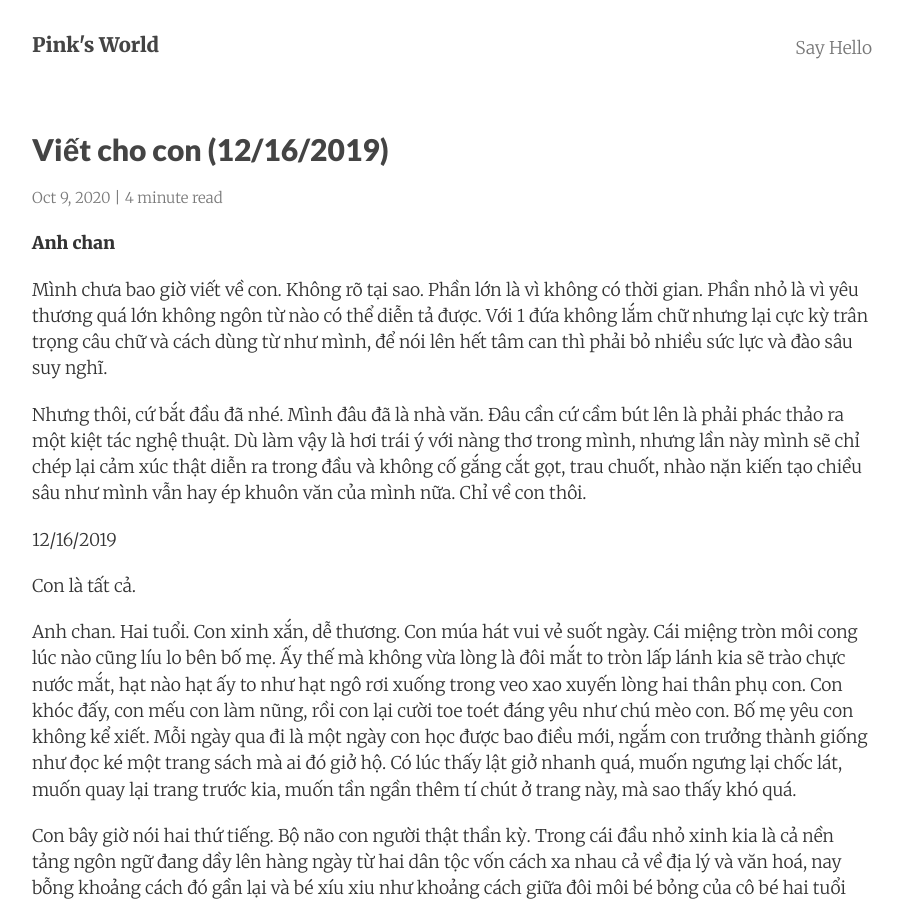
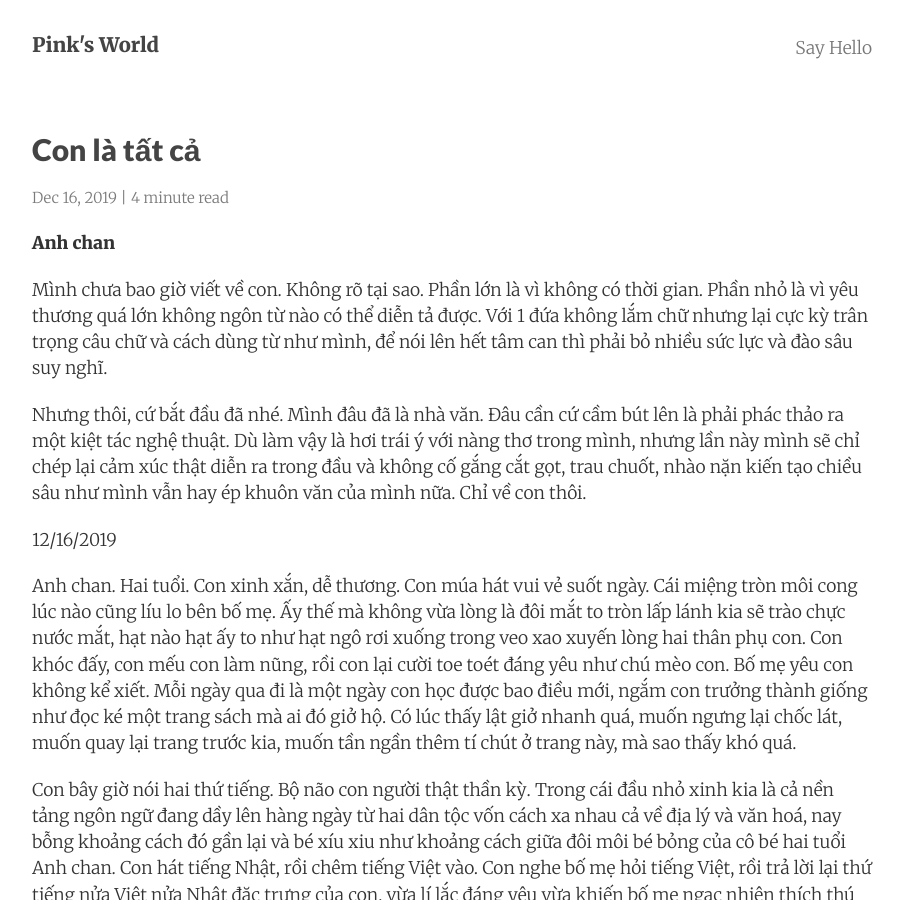
Before and after one commit to hongvtt7791/hongvtt7791.github.io, a Jekyll site: the page built from _posts/2020-10-09-viết-cho-con-12-16-2019.md, in a window 1280 px wide and 900 px high. Shown: the whole window, without its empty margins (188-1092 px from the left). Built offline with Jekyll 4.4.1, drawn with Linux system fonts in a browser that asks for light colours; nearby versions of some CDN libraries; a script that is not in the unit is left out; comment, search, counter and statistics services are not loaded.

Commit message:
Update Post “2020-10-09-viết-cho-con-12-16-2019”

```diff
--- a/_posts/2020-10-09-viết-cho-con-12-16-2019.md
+++ b/_posts/2020-10-09-viết-cho-con-12-16-2019.md
@@ -1,7 +1,7 @@
 ---
 layout: post
-title: Viết cho con (12/16/2019)
-date: 2020-10-09T00:19:48.503Z
+title: Con là tất cả
+date: 2019-12-16T00:19:48.503Z
 thumbnail: /asset/img/uploads/upload1.jpg
 categories: Anh Chan 2 tuổi
 ---
@@ -11,11 +11,7 @@ Mình chưa bao giờ viết về con. Không rõ tại sao. Phần lớn là v
 
 Nhưng thôi, cứ bắt đầu đã nhé. Mình đâu đã là nhà văn. Đâu cần cứ cầm bút lên là phải phác thảo ra một kiệt tác nghệ thuật. Dù làm vậy là hơi trái ý với nàng thơ trong mình, nhưng lần này mình sẽ chỉ chép lại cảm xúc thật diễn ra trong đầu và không cố gắng cắt gọt, trau chuốt, nhào nặn kiến tạo chiều sâu như mình vẫn hay ép khuôn văn của mình nữa. Chỉ về con thôi.
 
-
-
 12/16/2019
-
-Con là tất cả.
 
 Anh chan. Hai tuổi. Con xinh xắn, dễ thương. Con múa hát vui vẻ suốt ngày. Cái miệng tròn môi cong lúc nào cũng líu lo bên bố mẹ. Ấy thế mà không vừa lòng là đôi mắt to tròn lấp lánh kia sẽ trào chực nước mắt, hạt nào hạt ấy to như hạt ngô rơi xuống trong veo xao xuyến lòng hai thân phụ con. Con khóc đấy, con mếu con làm nũng, rồi con lại cười toe toét đáng yêu như chú mèo con. Bố mẹ yêu con không kể xiết. Mỗi ngày qua đi là một ngày con học được bao điều mới, ngắm con trưởng thành giống như đọc ké một trang sách mà ai đó giở hộ. Có lúc thấy lật giở nhanh quá, muốn ngưng lại chốc lát, muốn quay lại trang trước kia, muốn tần ngần thêm tí chút ở trang này, mà sao thấy khó quá.
 
```
